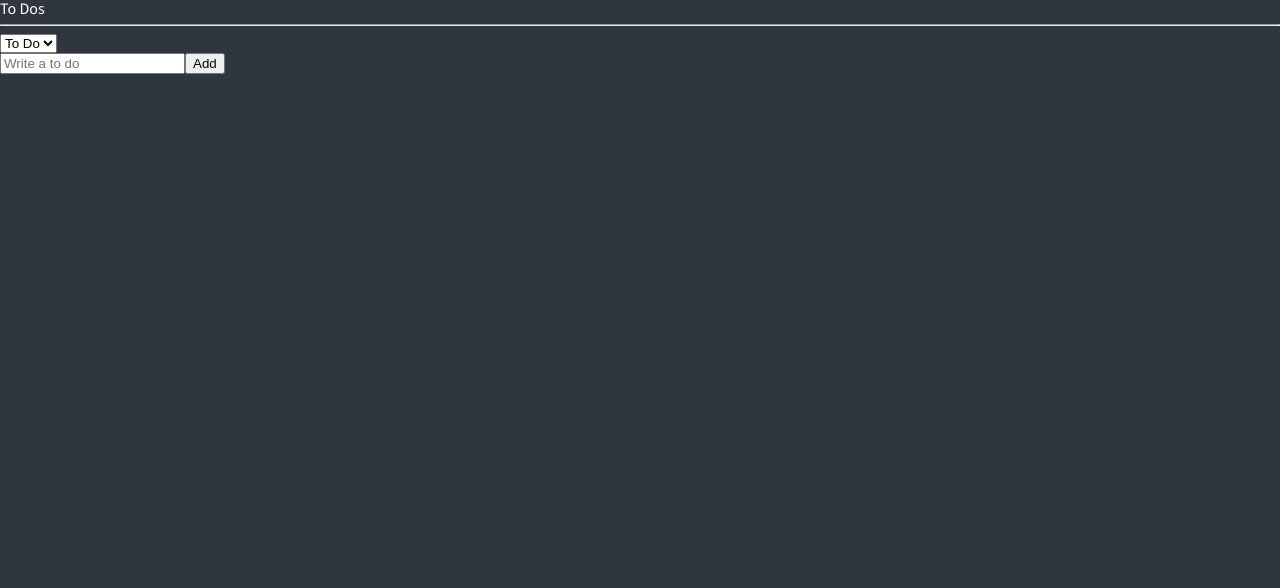
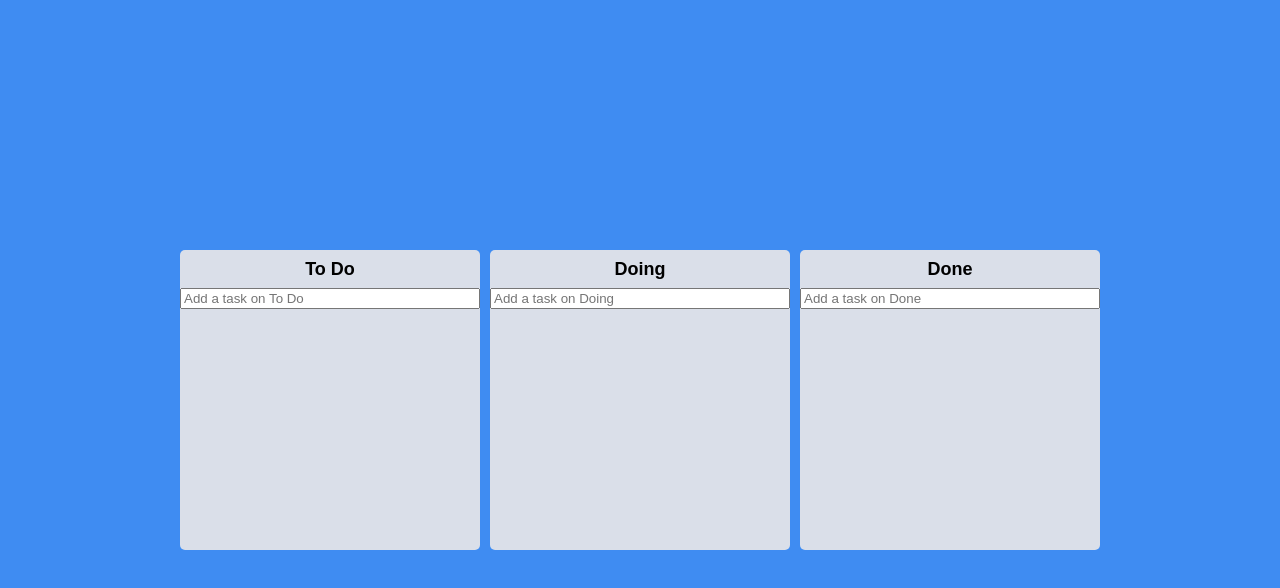
Before and after one commit to 21people/react-masterclass, a React (Create React App) app: page / in a window 1280 px wide. Shown: the top 588 px of the page. Built offline with nearby package versions, Linux system fonts and the light colour scheme.

Commit message:
ToDoList with beautiful-dnd

```diff
--- a/package.json
+++ b/package.json
@@ -13,6 +13,7 @@
     "apexcharts": "^3.33.2",
     "react": "^17.0.2",
     "react-apexcharts": "^1.4.0",
+    "react-beautiful-dnd": "^13.1.0",
     "react-dom": "^17.0.2",
     "react-helmet": "^6.1.0",
     "react-hook-form": "^7.29.0",
@@ -49,6 +50,7 @@
     ]
   },
   "devDependencies": {
+    "@types/react-beautiful-dnd": "^13.1.2",
     "@types/react-helmet": "^6.1.5",
     "@types/react-router-dom": "^5.3.3",
     "@types/styled-components": "^5.1.24"
--- a/src/App.tsx
+++ b/src/App.tsx
@@ -1,68 +1,60 @@
-import { createGlobalStyle } from "styled-components";
-import ToDoList from "./components/ToDoList";
-
-const GlobalStyle = createGlobalStyle`
-  @import url("https://fonts.googleapis.com/css2?family=Source+Sans+Pro:wght@300;400&display=swap");
-  html, body, div, span, applet, object, iframe,
-  h1, h2, h3, h4, h5, h6, p, blockquote, pre,
-  a, abbr, acronym, address, big, cite, code,
-  del, dfn, em, img, ins, kbd, q, s, samp,
-  small, strike, strong, sub, sup, tt, var,
-  b, u, i, center,
-  dl, dt, dd, ol, ul, li,
-  fieldset, form, label, legend,
-  table, caption, tbody, tfoot, thead, tr, th, td,
-  article, aside, canvas, details, embed,
-  figure, figcaption, footer, header, hgroup,
-  menu, nav, output, ruby, section, summary,
-  time, mark, audio, video {
-    margin: 0;
-    padding: 0;
-    border: 0;
-    font-size: 100%;
-    font: inherit;
-    vertical-align: baseline;
-  }
-  article, aside, details, figcaption, figure,
-  footer, header, hgroup, menu, nav, section {
-    display: block;
-  }
-  body {
-    line-height: 1;
-    font-family: 'Source Sans Pro', sans-serif;
-    background-color: ${(props) => props.theme.bgColor};
-    color: ${(props) => props.theme.textColor};
-  }
-  ol, ul {
-    list-style: none;
-  }
-  blockquote, q {
-    quotes: none;
-  }
-  blockquote:before, blockquote:after,
-  q:before, q:after {
-    content: '';
-    content: none;
-  }
-  table {
-    border-collapse: collapse;
-    border-spacing: 0;
-  }
-  a{
-    text-decoration: none;
-    color: inherit;
-  }
-  *{
-    box-sizing: border-box;
-  }
+import { DragDropContext, DropResult } from "react-beautiful-dnd";
+import { useRecoilState } from "recoil";
+import styled from "styled-components";
+import { toDoState } from "./atoms";
+import Board from "./Components/Board";
+const Wrapper = styled.div`
+  display: flex;
+  width: 100vw;
+  margin: 0 auto;
+  justify-content: center;
+  align-items: center;
+  height: 100vh;
 `;
-
+const Boards = styled.div`
+  display: flex;
+  justify-content: center;
+  align-items: flex-start;
+  width: 100%;
+  gap: 10px;
+`;
 function App() {
+  const [toDos, setToDos] = useRecoilState(toDoState);
+  const onDragEnd = ({ destination, source }: DropResult) => {
+    if (!destination) return;
+    if (source.droppableId === destination?.droppableId) {
+      setToDos((oldToDos) => {
+        const boardCopy = [...oldToDos[source.droppableId]];
+        const taskObj = boardCopy[source.index];
+        boardCopy.splice(source.index, 1);
+        boardCopy.splice(destination?.index, 0, taskObj);
+        return { ...oldToDos, [source.droppableId]: boardCopy };
+      });
+    } else {
+      setToDos((oldToDos) => {
+        const sourceBoardCopy = [...oldToDos[source.droppableId]];
+        const taskObj = sourceBoardCopy[source.index];
+        const DestiBoardCopy = [...oldToDos[destination?.droppableId]];
+        sourceBoardCopy.splice(source.index, 1);
+        DestiBoardCopy.splice(destination?.index, 0, taskObj);
+        return {
+          ...oldToDos,
+          [source.droppableId]: sourceBoardCopy,
+          [destination?.droppableId]: DestiBoardCopy,
+        };
+      });
+    }
+  };
   return (
-    <>
-      <GlobalStyle />
-      <ToDoList />
-    </>
+    <DragDropContext onDragEnd={onDragEnd}>
+      <Wrapper>
+        <Boards>
+          {Object.keys(toDos).map((boardId) => (
+            <Board boardId={boardId} key={boardId} toDos={toDos[boardId]} />
+          ))}
+        </Boards>
+      </Wrapper>
+    </DragDropContext>
   );
 }
 
--- /dev/null
+++ b/src/Components/Board.tsx
@@ -0,0 +1,98 @@
+import { useForm } from "react-hook-form";
+import { Droppable } from "react-beautiful-dnd";
+import styled from "styled-components";
+import DraggableCard from "./DraggableCard";
+import { IToDo, toDoState } from "../atoms";
+import { useSetRecoilState } from "recoil";
+const Wrapper = styled.div`
+  width: 300px;
+  padding: 10px 0px;
+  background-color: ${(props) => props.theme.boardColor};
+  border-radius: 5px;
+  min-height: 300px;
+  display: flex;
+  flex-direction: column;
+  overflow: hidden;
+`;
+const Title = styled.h2`
+  text-align: center;
+  font-weight: 600;
+  margin-bottom: 10px;
+  font-size: 18px;
+`;
+const Form = styled.form`
+  width: 100%;
+  input {
+    width: 100%;
+  }
+`;
+interface IAreaProps {
+  isDraggingFromThis: boolean;
+  isDraggingOver: boolean;
+}
+const Area = styled.div<IAreaProps>`
+  background-color: ${(props) =>
+    props.isDraggingOver
+      ? "#dfr6r9"
+      : props.isDraggingFromThis
+      ? "#b2bec3"
+      : "transparent"};
+  flex-grow: 1;
+  transition: background-color 0.3s ease-in-out;
+  padding: 20px;
+`;
+interface IBoardProps {
+  toDos: IToDo[];
+  boardId: string;
+}
+interface IForm {
+  toDo: string;
+}
+function Board({ toDos, boardId }: IBoardProps) {
+  const setToDos = useSetRecoilState(toDoState);
+  const { register, setValue, handleSubmit } = useForm<IForm>();
+  const onValid = ({ toDo }: IForm) => {
+    const newToDo = {
+      id: Date.now(),
+      text: toDo,
+    };
+    setToDos((oldBoards) => {
+      return { ...oldBoards, [boardId]: [newToDo, ...oldBoards[boardId]] };
+    });
+    setValue("toDo", "");
+  };
+  return (
+    <Wrapper>
+      <Title>{boardId}</Title>
+      <Form onSubmit={handleSubmit(onValid)}>
+        <input
+          {...register("toDo", { required: true })}
+          type="text"
+          placeholder={`Add a task on ${boardId}`}
+        />
+      </Form>
+      <Droppable droppableId={boardId}>
+        {(magic, info) => (
+          <Area
+            isDraggingOver={info.isDraggingOver}
+            isDraggingFromThis={Boolean(info.draggingFromThisWith)}
+            ref={magic.innerRef}
+            {...magic.droppableProps}
+          >
+            {toDos.map((toDo, index) => (
+              <DraggableCard
+                key={toDo.id}
+                index={index}
+                toDoId={toDo.id}
+                toDoText={toDo.text}
+              />
+            ))}
+            {magic.placeholder}
+          </Area>
+        )}
+      </Droppable>
+    </Wrapper>
+  );
+}
+
+export default Board;
--- /dev/null
+++ b/src/Components/DraggableCard.tsx
@@ -0,0 +1,35 @@
+import React from "react";
+import { Draggable } from "react-beautiful-dnd";
+import styled from "styled-components";
+const Card = styled.div<{ isDragging: boolean }>`
+  background-color: ${(props) =>
+    props.isDragging ? "tomato" : props.theme.cardColor};
+  border-radius: 5px;
+  padding: 10px 10px;
+  margin: 5px;
+  box-shadow: ${(props) =>
+    props.isDragging ? "2px 0px 5px rgba(0,0,0,0.1)" : "none"};
+`;
+interface IDraggableCardProps {
+  toDoId: number;
+  toDoText: string;
+  index: number;
+}
+function DraggableCard({ toDoId, toDoText, index }: IDraggableCardProps) {
+  return (
+    <Draggable key={toDoId} draggableId={toDoId + ""} index={index}>
+      {(magic, snapshot) => (
+        <Card
+          isDragging={snapshot.isDragging}
+          ref={magic.innerRef}
+          {...magic.dragHandleProps}
+          {...magic.draggableProps}
+        >
+          {toDoText}
+        </Card>
+      )}
+    </Draggable>
+  );
+}
+
+export default React.memo(DraggableCard);
--- /dev/null
+++ b/src/atoms.tsx
@@ -0,0 +1,16 @@
+import { atom } from "recoil";
+export interface IToDo {
+  id: number;
+  text: string;
+}
+interface IToDoState {
+  [key: string]: IToDo[];
+}
+export const toDoState = atom<IToDoState>({
+  key: "toDo",
+  default: {
+    "To Do": [],
+    Doing: [],
+    Done: [],
+  },
+});
--- a/src/components/CreateToDo.tsx
+++ /dev/null
@@ -1,31 +0,0 @@
-import { useForm } from "react-hook-form";
-import { useRecoilValue, useSetRecoilState } from "recoil";
-import { categoryState, toDoState } from "./atoms";
-interface IForm {
-  toDo?: string;
-}
-function CreateToDo() {
-  const category = useRecoilValue(categoryState);
-  const setToDos = useSetRecoilState(toDoState);
-  const { register, handleSubmit, setValue } = useForm<IForm>();
-  const handleValid = ({ toDo }: IForm) => {
-    setToDos((oldToDos) => [
-      { text: toDo, id: Date.now(), category },
-      ...oldToDos,
-    ]);
-    setValue("toDo", "");
-  };
-  return (
-    <form onSubmit={handleSubmit(handleValid)}>
-      <input
-        {...register("toDo", {
-          required: "toDo is required",
-        })}
-        placeholder="Write a to do"
-      />
-      <button>Add</button>
-    </form>
-  );
-}
-
-export default CreateToDo;
--- a/src/components/ToDo.tsx
+++ /dev/null
@@ -1,40 +0,0 @@
-import { useSetRecoilState } from "recoil";
-import { Categories, IToDo, toDoState } from "./atoms";
-
-function ToDo({ text, category, id }: IToDo) {
-  const setToDos = useSetRecoilState(toDoState);
-  const onClick = (e: React.MouseEvent<HTMLButtonElement>) => {
-    const {
-      currentTarget: { name },
-    } = e;
-    setToDos((oldToDos) => {
-      const targetIndex = oldToDos.findIndex((toDo) => toDo.id === id);
-      const newToDo = { text, category: name as any, id };
-      const front = oldToDos.slice(0, targetIndex);
-      const back = oldToDos.slice(targetIndex + 1);
-      return [...front, newToDo, ...back];
-    });
-  };
-  return (
-    <li>
-      <span>{text}</span>
-      {category !== Categories.DOING && (
-        <button name={Categories.DOING} onClick={onClick}>
-          Doing
-        </button>
-      )}
-      {category !== Categories.TO_DO && (
-        <button name={Categories.TO_DO} onClick={onClick}>
-          To Do
-        </button>
-      )}
-      {category !== Categories.DONE && (
-        <button name={Categories.DONE} onClick={onClick}>
-          Done
-        </button>
-      )}
-    </li>
-  );
-}
-
-export default ToDo;
--- a/src/components/ToDoList.tsx
+++ /dev/null
@@ -1,34 +0,0 @@
-import React from "react";
-import { useRecoilState, useRecoilValue } from "recoil";
-import { Categories, categoryState, toDoSelector, toDoState } from "./atoms";
-import CreateToDo from "./CreateToDo";
-import ToDo from "./ToDo";
-
-function ToDoList() {
-  // const [toDo, doing, done] = useRecoilValue(toDoSelector);
-  const selectedToDo = useRecoilValue(toDoSelector);
-  const [category, setCategory] = useRecoilState(categoryState);
-  const onInput = (e: React.FormEvent<HTMLSelectElement>) => {
-    setCategory(e.currentTarget.value as any);
-  };
-  console.log(category);
-  return (
-    <div>
-      <h1>To Dos</h1>
-      <hr />
-      <select value={category} onInput={onInput}>
-        <option value={Categories.TO_DO}>To Do</option>
-        <option value={Categories.DOING}>Doing</option>
-        <option value={Categories.DONE}>Done</option>
-      </select>
-      <CreateToDo />
-      <ul>
-        {selectedToDo?.map((toDo) => (
-          <ToDo key={toDo.id} {...toDo} />
-        ))}
-      </ul>
-    </div>
-  );
-}
-
-export default ToDoList;
--- a/src/components/atoms.tsx
+++ /dev/null
@@ -1,28 +0,0 @@
-import { atom, selector } from "recoil";
-
-export enum Categories {
-  "TO_DO" = "TO_DO",
-  "DOING" = "DOING",
-  "DONE" = "DONE",
-}
-export interface IToDo {
-  text?: string;
-  id: number;
-  category: Categories;
-}
-export const categoryState = atom<Categories>({
-  key: "category",
-  default: Categories.TO_DO,
-});
-export const toDoState = atom<IToDo[]>({
-  key: "toDo",
-  default: [],
-});
-export const toDoSelector = selector({
-  key: "toDoSelector",
-  get: ({ get }) => {
-    const toDos = get(toDoState);
-    const category = get(categoryState);
-    return toDos.filter((toDo) => toDo.category === category);
-  },
-});
--- a/src/index.tsx
+++ b/src/index.tsx
@@ -4,11 +4,68 @@
 import { ThemeProvider } from "styled-components";
 import App from "./App";
 import { darkTheme } from "./theme";
+import { createGlobalStyle } from "styled-components";
+const GlobalStyle = createGlobalStyle`
+  @import url("https://fonts.googleapis.com/css2?family=Source+Sans+Pro:wght@300;400&display=swap");
+  html, body, div, span, applet, object, iframe,
+  h1, h2, h3, h4, h5, h6, p, blockquote, pre,
+  a, abbr, acronym, address, big, cite, code,
+  del, dfn, em, img, ins, kbd, q, s, samp,
+  small, strike, strong, sub, sup, tt, var,
+  b, u, i, center,
+  dl, dt, dd, ol, ul, li,
+  fieldset, form, label, legend,
+  table, caption, tbody, tfoot, thead, tr, th, td,
+  article, aside, canvas, details, embed,
+  figure, figcaption, footer, header, hgroup,
+  menu, nav, output, ruby, section, summary,
+  time, mark, audio, video {
+    margin: 0;
+    padding: 0;
+    border: 0;
+    font-size: 100%;
+    font: inherit;
+    vertical-align: baseline;
+  }
+  article, aside, details, figcaption, figure,
+  footer, header, hgroup, menu, nav, section {
+    display: block;
+  }
+  body {
+    line-height: 1;
+    font-family: 'Source Sans Pro', sans-serif;
+    background-color: ${(props) => props.theme.bgColor};
+    color: black;
+  }
+  ol, ul {
+    list-style: none;
+  }
+  blockquote, q {
+    quotes: none;
+  }
+  blockquote:before, blockquote:after,
+  q:before, q:after {
+    content: '';
+    content: none;
+  }
+  table {
+    border-collapse: collapse;
+    border-spacing: 0;
+  }
+  a{
+    text-decoration: none;
+    color: inherit;
+  }
+  *{
+    box-sizing: border-box;
+  }
+`;
 
 ReactDOM.render(
   <React.StrictMode>
     <RecoilRoot>
       <ThemeProvider theme={darkTheme}>
+        <GlobalStyle />
         <App />
       </ThemeProvider>
     </RecoilRoot>
--- a/src/styled.d.ts
+++ b/src/styled.d.ts
@@ -4,9 +4,8 @@
 // and extend them!
 declare module "styled-components" {
   export interface DefaultTheme {
-    textColor: string;
     bgColor: string;
-    accentColor: string;
-    cardBgColor: string;
+    boardColor: string;
+    cardColor: string;
   }
 }
--- a/src/theme.ts
+++ b/src/theme.ts
@@ -1,8 +1,7 @@
 import { DefaultTheme } from "styled-components";
 
 export const darkTheme: DefaultTheme = {
-  bgColor: "#2f3640",
-  textColor: "white",
-  accentColor: "#9c88ff",
-  cardBgColor: "transparent",
+  bgColor: "#3F8CF2",
+  boardColor: "#DADFE9",
+  cardColor: "white",
 };
```
Also changed, not shown: 1 other file (tests, documents, lock files or other folders).
